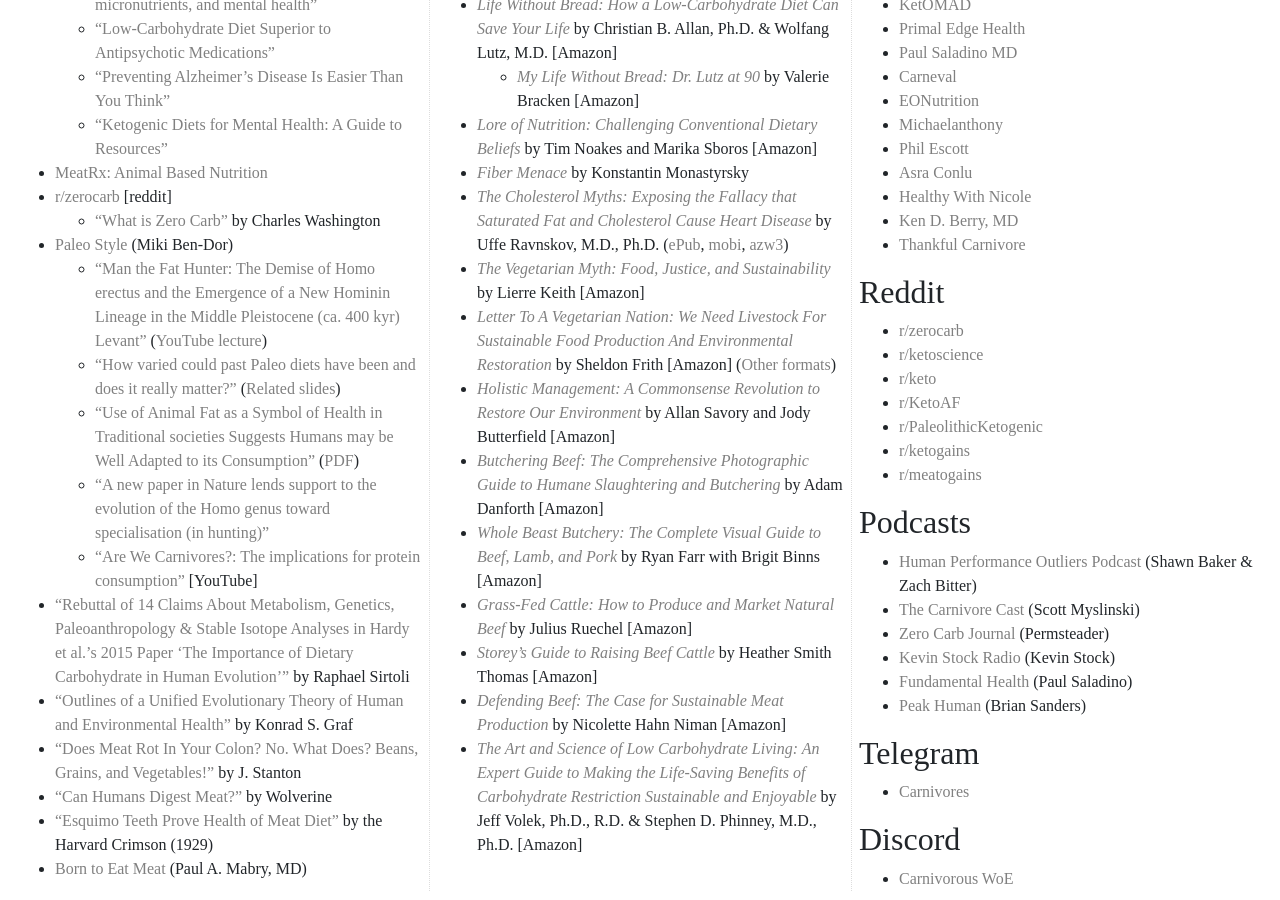
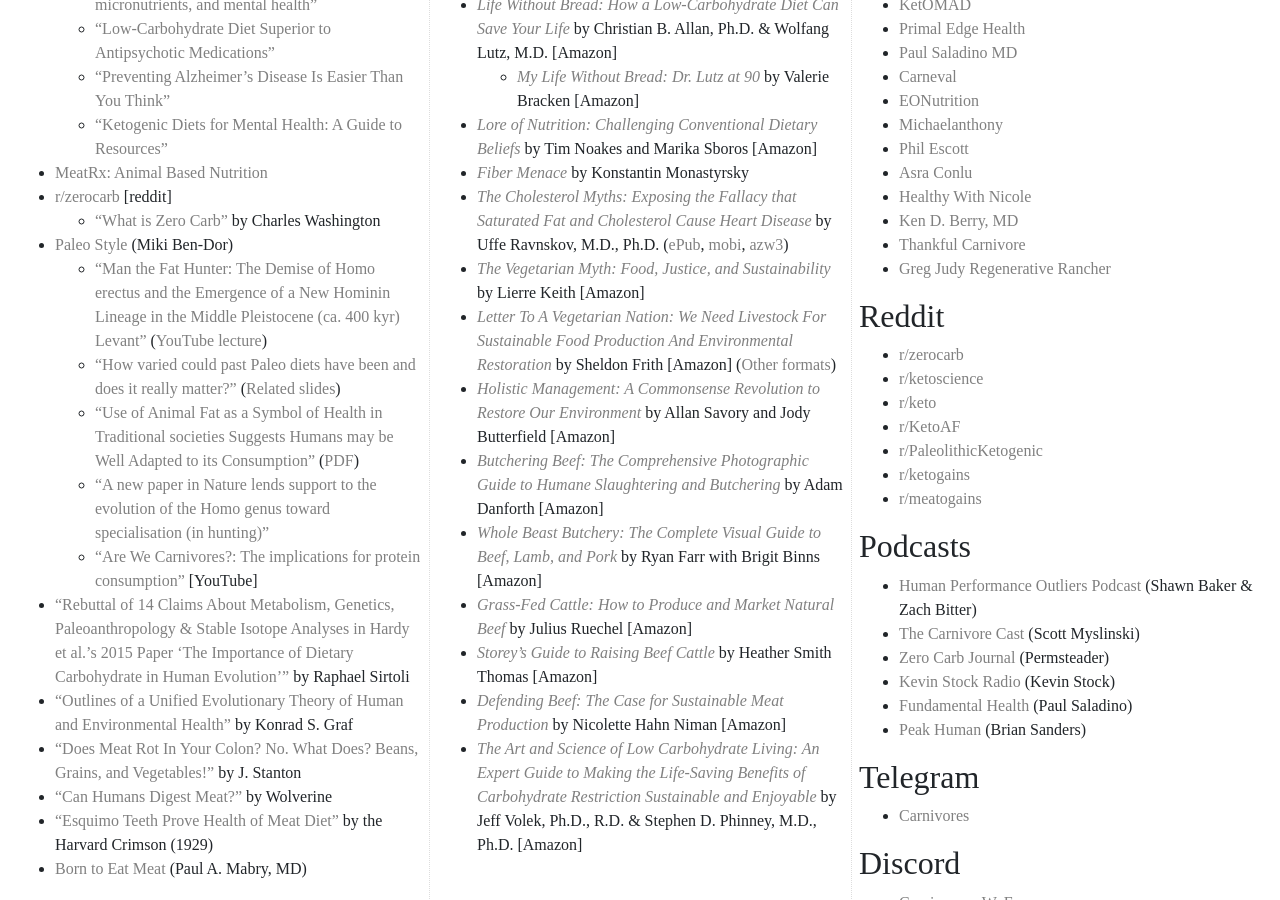
Before and after one commit to bitstein/justmeat.co, a Jekyll site: the page built from index.md, in a window 1280 px wide and 900 px high, scrolled down 1935 px. Built offline with Jekyll 4.4.1, drawn with Linux system fonts in a browser that asks for light colours; nearby versions of some CDN libraries; some web fonts are replaced.

Commit message:
Add Greg Judy YouTube link

```diff
--- a/index.md
+++ b/index.md
@@ -212,6 +212,7 @@
 * [Healthy With Nicole](https://www.youtube.com/channel/UCmvpZgcp7SPR1VRz1NV5wKQ/)
 * [Ken D. Berry, MD](https://www.youtube.com/user/KenDBerry)
 * [Thankful Carnivore](https://www.youtube.com/user/TheStickmann)
+* [Greg Judy Regenerative Rancher](https://www.youtube.com/channel/UCi8jM5w49UezskDWBGyKq5g/)
 
 ## Reddit
 
```
